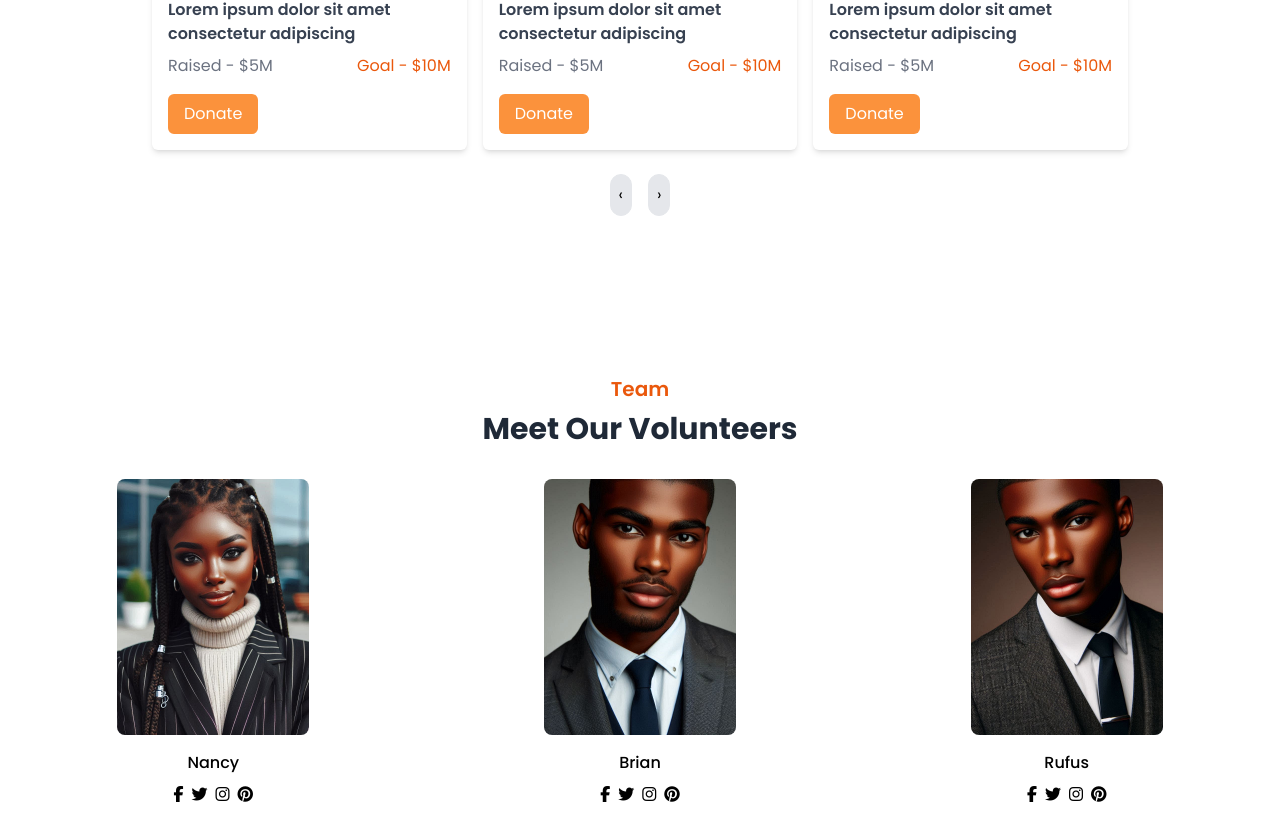
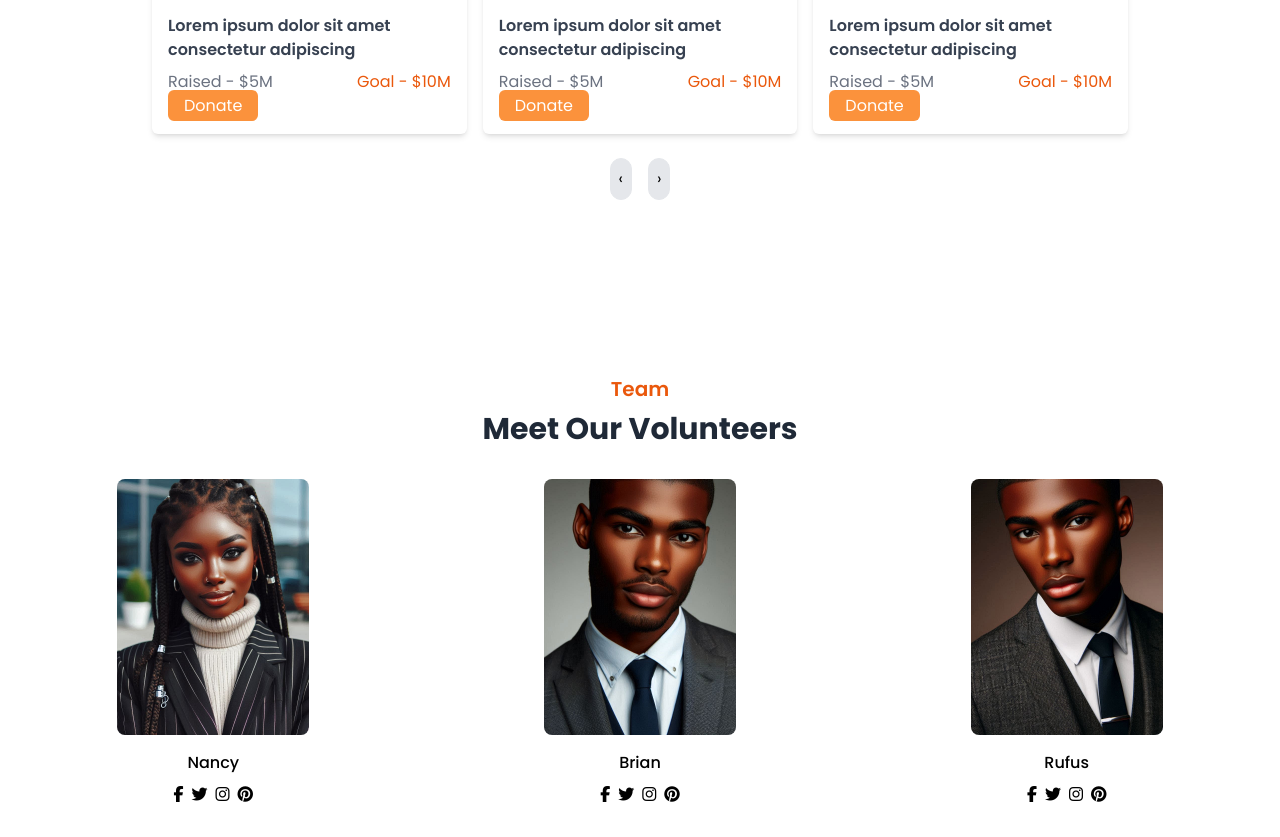
Before and after one commit to kanyi9/foodbridge-project, a React (Create React App) app: page / in a window 1280 px wide. Shown: the part 2779-3616 px from the top of the page. Built offline with nearby package versions, Linux system fonts and the light colour scheme.

Commit message:
adds link to donate page to campaigns

```diff
--- a/src/components/Campaigns.jsx
+++ b/src/components/Campaigns.jsx
@@ -3,6 +3,7 @@ import React from 'react';
 import campaignImage1 from '../images/campaign1.jpg';
 import campaignImage2 from '../images/campaign2.webp';
 import campaignImage3 from '../images/campaign3.jpg';
+import { Link } from 'react-router-dom';
 
 const Campaigns = () => {
   const campaignImages = [campaignImage1, campaignImage2, campaignImage3];
@@ -31,7 +32,7 @@ const Campaigns = () => {
                   <span className="text-gray-500">Raised - $5M</span>
                   <span className="text-orange-600">Goal - $10M</span>
                 </div>
-                <button className="bg-orange-400 text-white py-2 px-4 rounded-md mt-4">Donate</button>
+                <Link to='/donation' className="bg-orange-400 text-white py-1 px-4 rounded-md mt-4 li">Donate</Link>
               </div>
             </div>
           ))}
```
